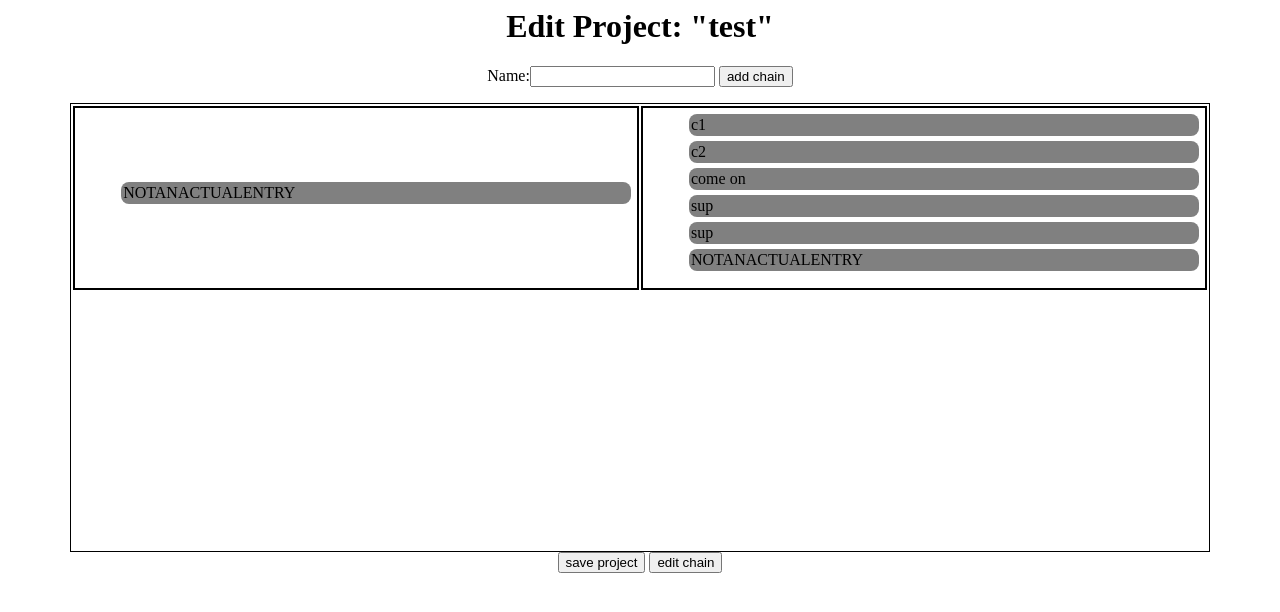
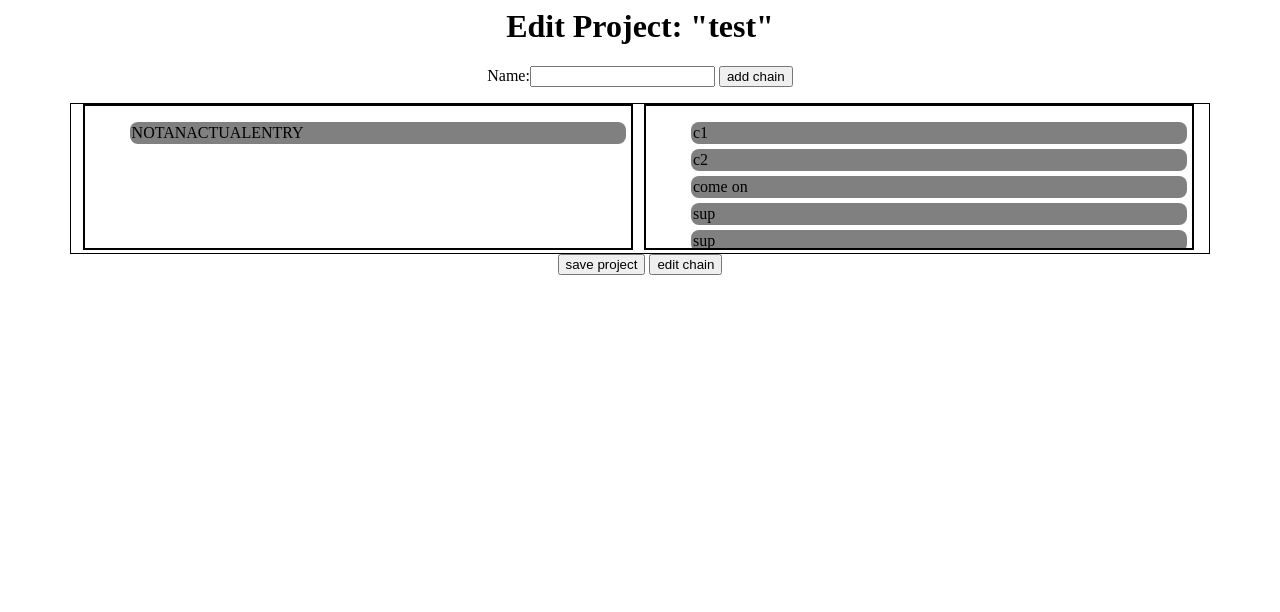
Before and after one commit to jcotham/TRx_question_app, a Django app: page /questions/editProject/1/ in a window 1280 px wide. Shown: the top 612 px of the page. Run offline with Django 3.2, Linux system fonts and the light colour scheme; data comes from the database, SQL or seed files in the repository; tables that the repository leaves empty hold one stand-in row (values such as "Sample post"); parts of the project's set-up code (start-up, migrations or seed data) failed here and were passed over; some libraries are stand-ins or nearby versions.

Commit message:
Edit project page is (mostly) done. Need to add a save project view, test it, and then copy/paste for the editChain pages. Edit question is different enough to be done from scratch.

```diff
--- a/TRx_question_app/static/TRx_question_app/dual_pane.css
+++ b/TRx_question_app/static/TRx_question_app/dual_pane.css
@@ -9,21 +9,24 @@
 
 .pane_holder {
     width: 90%;
-    height: 60%;
-    overflow-y: scroll;
+    height: 20%;
     margin: 0 auto;
     border: 1px solid black;
 }
 
 
-.pane_holder table {
-    width: 100%;
-    margin: 0 auto;
+.pane_entry {
+    width: 48%;
+	height: 95%;
+	overflow-y: scroll;
+    border: 2px solid black;
+	float: left;
+	margin-left: 1%;
 }
 
-.pane_holder table td {
-    width: 50%;
-    border: 2px solid black;
+.pane_holder table td div {
+	height: 100%;
+    overflow-y: scroll;
 }
 
 .sortable li {
--- /dev/null
+++ b/questions/static/questions/package_selection.js
@@ -0,0 +1,76 @@
+
+var currently_selected_item;
+
+// Should have worked, but would have required programmer to make sure this function is always called
+function save_order(target_url) {
+	used_ids = []
+	$('#stack li').each(function(i){
+		if ($(this).attr('chain_id') !== undefined) {
+			used_ids.push( $(this).attr('chain_id') )
+//			console.log($(this).attr('chain_id'))
+		}
+	});
+
+	dict = {"used_ids": used_ids}
+//	console.log(target_url)
+
+	/*
+	$.ajax({
+		data: used_ids,
+		type: 'POST',
+		url: target_url,
+	});
+	*/
+
+	return false; // to prevent page redirection
+}
+
+
+// Hackish, and doesn't really separate controller from view.
+// Would be better if unselected color and selected color were
+// stored in variables that were referenced by both the css and this
+function update_selected(new_selected) {
+	if (currently_selected_item !== undefined && currently_selected_item !== new_selected) {
+		currently_selected_item.style.backgroundColor = 'grey';
+	}
+
+	currently_selected_item = new_selected;
+	currently_selected_item.style.backgroundColor = 'green';
+}
+
+
+function redirect_to_edit_page(target_url, form_source) {
+	if (currently_selected_item !== undefined) {
+		form_source.action = target_url+(currently_selected_item.attributes["chain_id"].value)
+		console.log(form_source.action);
+		return true;
+	} else {
+		return false;
+	}
+
+	/*
+	if (currently_selected_item !== undefined) {
+		$.ajax({
+			type: 'GET',
+			url: target_url+(currently_selected_item.attributes["chain_id"].value)
+		});
+	}
+	*/
+}
+
+/*
+// Saves used_chains whenever something changes
+$('#stack').sortable({
+    axis: 'y',
+    stop: function (event, ui) {
+        var data = $(this).sortable('serialize');
+
+        // POST to server using $.post or $.ajax
+        $.ajax({
+            data: data,
+            type: 'POST',
+            url: '/your/url/here'
+        });
+    }
+});
+*/
--- a/questions/templates/questions/editProject.html
+++ b/questions/templates/questions/editProject.html
@@ -5,7 +5,8 @@
 		<script src="//ajax.googleapis.com/ajax/libs/jquery/1.10.2/jquery.min.js"></script>
 		<script src="//ajax.googleapis.com/ajax/libs/jqueryui/1.10.3/jquery-ui.min.js"></script>
 		<script src="{% static "TRx_question_app/jquery.sortable.min.js" %}"></script>
-		<!---<script src="../jquery.sortable.js"></script> -->
+		<script src="{% static "questions/package_selection.js" %}"></script>
+		<!-- <script src="../jquery.sortable.js"></script> -->
 	</head>
 
 	<body>
@@ -23,42 +24,37 @@
       Not sure why li elements are so far to the right
       -->
 			<div class="pane_holder">
-				<table>
-					<tr>
-						<td>
+				<div class="pane_entry">
 					<ul class="sortable" id="stack" style="list-style:none">
 						{% for chain in used_chains %}
-                <li>{{ chain.chain_name }}
+						<li onclick="update_selected(this);" chain_id="{{ chain.id }}">{{ chain.chain_name }}
 						{% endfor %}
 						<li>NOTANACTUALENTRY
 					</ul>
-						</td>
+				</div>
 
-						<td>
+				<div class="pane_entry">
 					<ul class="sortable" id="non-stack" style="list-style:none">
 						{% for chain in unused_chains %}
-                <li>{{ chain.chain_name }}
+						<li onclick="update_selected(this);" chain_id="{{ chain.id }}">{{ chain.chain_name }}
 						{% endfor %}
 						<li>NOTANACTUALENTRY
 					</ul>
-						</td>
-					</tr>
-				</table>
+				</div>
 			</div>
 
-      <!--
-      NOT Implemented yet!
-      Make sure to save project anytime you edit an existing chain or add a new chain
-      -->
-			<form action="editChain/" method="post" style="display: inline"> {% csrf_token %}
+      <!-- Make sure to save project anytime you edit an existing chain or add a new chain -->
+	  <!-- Should we include csrf_token if we don't change pages, like in the following form? -->
+	  <form onsubmit="save_order('/questions/saveProject/{{ project_index }}'); return false;" style="display: inline">
 		  <input type="submit" value="save project" />
 	  </form>
 
-			<form action="editChain/" method="post" style="display: inline"> {% csrf_token %}
+	  <form onsubmit="save_order('/questions/saveProject/{{ project_index }}'); return redirect_to_edit_page('editChain/', this);" action="" method="get" style="display: inline"> {% csrf_token %}
 		  <input type="submit" value="edit chain" />
 	  </form>
 
 	  <script> $('#stack, #non-stack').sortable({ connectWith: '.connected' }); </script>
   </div>
+
   </body>
 </html>
--- a/questions/templates/questions/editQuestion.html
+++ b/questions/templates/questions/editQuestion.html
@@ -14,9 +14,12 @@
 <form action="editOptions" method="post"> {% csrf_token %}
   <input type="submit" value="Add Options" />
 </form>
-<!--{% if form.question_type %}
+<!--
+{% comment %}
+{% if form.question_type %}
   {% with template_name=foo.question_type|add:".html" %}
     {% include "questions/partials/"|add:template_name %}
   {% endwith 5}
 {% endif %}
+{% endcomment %}
 -->
--- a/questions/views.py
+++ b/questions/views.py
@@ -115,8 +115,8 @@ def editChain(request,project_index,chain_index):
   return render(request, 'questions/editChain.html', { "project_index": project_index, "chain_index" : chain_index })
 
 
-def editQuestion(request,chain_index,project_index):
-  return render(request, 'questions/editQuestion.html', { "project_index": project_index, "chain_index" : chain_index, "form":NewQuestionForm() })
+def editQuestion(request,chain_index,project_index,question_index):
+    return render(request, 'questions/editQuestion.html', { "project_index":project_index, "chain_index":chain_index, "question_index":question_index, "form":NewQuestionForm() })
 
 def editOptions(request,chain_index,project_index,question_index):
   return render(request, 'questions/editOptions.html', { "project_index": project_index, "chain_index": chain_index, "question_index": question_index })
```
Also changed, not shown: 1 other file. Lines whose indentation alone changed are shown as unchanged.
